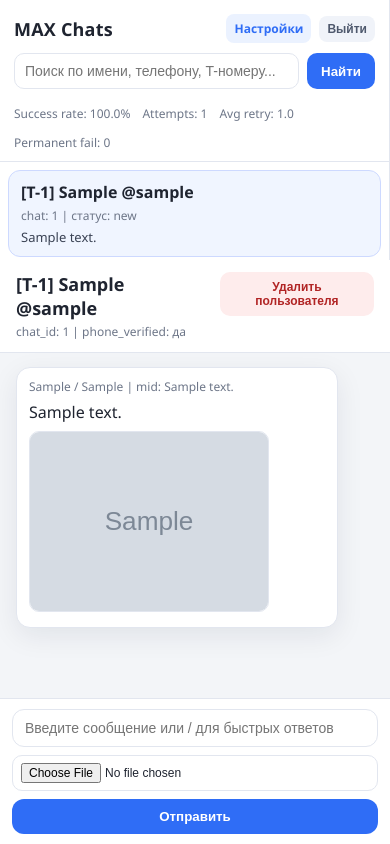
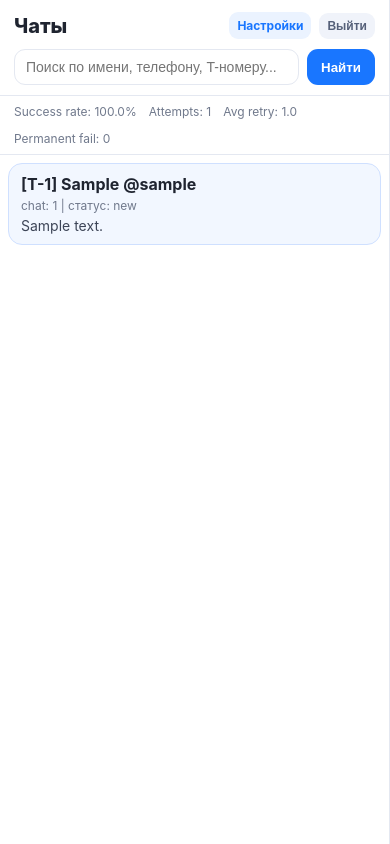
Before and after one commit to Rekhmunov/bot_max, a FastAPI app: page /admin/chats in a window 390 px wide. Run offline with FastAPI, Linux system fonts and the light colour scheme; the visitor is signed in with stand-in values (Sample User, id 1); tables that the repository leaves empty hold one stand-in row (values such as "Sample post"); grey boxes marked "Sample" are stand-in pictures.

Commit message:
Redesign mobile chats UI with list-detail navigation
Co-authored-by: Rekhmunov <Rekhmunov@users.noreply.github.com>

```diff
--- a/app/main.py
+++ b/app/main.py
@@ -332,13 +332,14 @@ async def admin_chats_page(
         op_error = "Повторная отправка не удалась"
 
     threads = load_chat_threads(db, query=q)
+    has_explicit_conversation = conversation_id is not None
     active_thread = None
     if conversation_id is not None:
         for item in threads:
             if item.conversation_id == conversation_id:
                 active_thread = item
                 break
-    if active_thread is None and threads:
+    if active_thread is None and threads and not has_explicit_conversation:
         active_thread = threads[0]
     messages = []
     if active_thread:
--- a/app/templates/admin_chats.html
+++ b/app/templates/admin_chats.html
@@ -6,26 +6,25 @@
   <title>Max Admin Chats</title>
   <style>
     :root {
-      --bg: #f3f5f8;
+      --bg: #f6f8fc;
       --panel: #ffffff;
-      --panel-soft: #f8fafc;
-      --line: #e2e6ef;
+      --line: #e4e8f1;
       --text: #1f2430;
-      --muted: #6d7688;
-      --accent: #2f6df6;
-      --accent-soft: #ebf2ff;
+      --muted: #70798c;
+      --accent: #1976ff;
+      --accent-soft: #ebf3ff;
       --danger: #e34a4a;
-      --danger-soft: #feecec;
-      --ok-soft: #e9f8ef;
-      --ok: #207a49;
-      --failed: #b12424;
-      --shadow: 0 8px 28px rgba(18, 30, 52, 0.08);
+      --danger-soft: #fff0f0;
+      --ok: #1f7a47;
+      --ok-soft: #eaf8f0;
+      --shadow: 0 10px 28px rgba(12, 31, 66, 0.08);
+      --radius: 14px;
     }
     * { box-sizing: border-box; }
     html, body { height: 100%; }
     body {
       margin: 0;
-      font-family: "Segoe UI", Arial, sans-serif;
+      font-family: -apple-system, BlinkMacSystemFont, "Segoe UI", Arial, sans-serif;
       background: var(--bg);
       color: var(--text);
     }
@@ -34,29 +33,30 @@
       grid-template-columns: 360px 1fr;
       height: 100vh;
     }
-    .sidebar {
+    .chat-list {
       border-right: 1px solid var(--line);
       background: var(--panel);
-      display: flex;
-      flex-direction: column;
       min-width: 0;
+      display: grid;
+      grid-template-rows: auto auto 1fr;
     }
-    .brand {
-      padding: 14px 14px 10px;
+    .list-head {
+      padding: 12px 14px 10px;
       border-bottom: 1px solid var(--line);
       display: grid;
       gap: 10px;
+      background: var(--panel);
     }
-    .brand-top {
+    .list-title-row {
       display: flex;
       align-items: center;
       justify-content: space-between;
       gap: 10px;
     }
-    .brand-title {
-      font-size: 18px;
+    .list-title {
+      margin: 0;
+      font-size: 20px;
       font-weight: 800;
-      letter-spacing: 0.2px;
     }
     .top-actions {
       display: flex;
@@ -68,15 +68,15 @@
       color: var(--accent);
       font-size: 12px;
       font-weight: 700;
+      border-radius: 9px;
+      background: var(--accent-soft);
       padding: 6px 8px;
-      border-radius: 8px;
-      background: var(--accent-soft);
     }
     .top-btn {
       border: 0;
-      background: #f0f3f9;
-      color: #4f596d;
-      border-radius: 8px;
+      border-radius: 9px;
+      background: #f0f3fa;
+      color: #556079;
       padding: 6px 8px;
       font-size: 12px;
       font-weight: 700;
@@ -88,53 +88,64 @@
       gap: 8px;
     }
     .search-form input {
+      border: 1px solid var(--line);
+      border-radius: 11px;
+      padding: 9px 11px;
+      font-size: 14px;
       width: 100%;
-      border: 1px solid var(--line);
-      border-radius: 10px;
-      padding: 9px 10px;
-      font-size: 14px;
       background: #fff;
     }
     .search-form button {
       border: 0;
-      border-radius: 10px;
+      border-radius: 11px;
       background: var(--accent);
       color: #fff;
       font-weight: 700;
+      padding: 0 14px;
       cursor: pointer;
-      padding: 0 14px;
+    }
+    .metrics {
+      padding: 8px 14px;
+      border-bottom: 1px solid var(--line);
+      color: var(--muted);
+      font-size: 12px;
+      display: flex;
+      gap: 12px;
+      flex-wrap: wrap;
     }
     .threads {
       overflow: auto;
       padding: 8px;
       display: grid;
       gap: 6px;
+      align-content: start;
     }
     .thread {
       display: block;
       text-decoration: none;
       color: inherit;
+      background: #fff;
       border: 1px solid transparent;
-      border-radius: 12px;
+      border-radius: var(--radius);
       padding: 10px 12px;
-      background: #fff;
     }
     .thread:hover {
       border-color: var(--line);
-      background: var(--panel-soft);
+      background: #fbfdff;
     }
     .thread.active {
-      border-color: #cdd9ff;
-      background: #f0f5ff;
+      border-color: #cfe0ff;
+      background: #f2f7ff;
     }
     .thread-head {
       display: flex;
+      align-items: center;
       justify-content: space-between;
-      align-items: center;
       gap: 8px;
       margin-bottom: 4px;
     }
     .thread-name {
+      font-size: 16px;
       font-weight: 700;
       min-width: 0;
       white-space: nowrap;
@@ -142,65 +153,88 @@
       text-overflow: ellipsis;
     }
     .thread-meta {
+      font-size: 12px;
       color: var(--muted);
-      font-size: 12px;
       margin-bottom: 4px;
       white-space: nowrap;
       overflow: hidden;
       text-overflow: ellipsis;
     }
     .thread-preview {
-      color: #3a4254;
-      font-size: 13px;
+      font-size: 14px;
+      color: #3d4557;
       white-space: nowrap;
       overflow: hidden;
       text-overflow: ellipsis;
     }
-    .alert-dot {
+    .dot-new,
+    .dot-error {
       width: 10px;
       height: 10px;
       border-radius: 50%;
-      background: var(--danger);
       flex: 0 0 auto;
     }
-    .chat {
+    .dot-new { background: #2d7cff; }
+    .dot-error { background: var(--danger); }
+
+    .chat-screen {
+      min-width: 0;
+      height: 100vh;
       display: grid;
       grid-template-rows: auto 1fr auto;
-      min-width: 0;
-      height: 100vh;
     }
     .chat-header {
+      padding: 10px 12px;
+      border-bottom: 1px solid var(--line);
       background: var(--panel);
-      border-bottom: 1px solid var(--line);
-      padding: 12px 16px;
-      display: flex;
-      justify-content: space-between;
-      align-items: flex-start;
-      gap: 12px;
+      display: grid;
+      grid-template-columns: auto 1fr auto;
+      align-items: center;
+      gap: 8px;
     }
+    .back-btn {
+      border: 0;
+      background: transparent;
+      color: #222f4b;
+      width: 32px;
+      height: 32px;
+      border-radius: 50%;
+      font-size: 24px;
+      line-height: 1;
+      cursor: pointer;
+    }
+    .back-btn:hover { background: #f1f4fb; }
+    .chat-title-wrap { min-width: 0; }
     .chat-title {
       margin: 0;
       font-size: 18px;
       font-weight: 800;
+      white-space: nowrap;
+      overflow: hidden;
+      text-overflow: ellipsis;
     }
     .chat-sub {
-      margin-top: 3px;
+      margin-top: 2px;
       color: var(--muted);
       font-size: 12px;
+      white-space: nowrap;
+      overflow: hidden;
+      text-overflow: ellipsis;
     }
     .danger-btn {
       border: 0;
-      border-radius: 10px;
-      background: var(--danger-soft);
-      color: var(--failed);
-      font-size: 12px;
-      font-weight: 800;
+      border-radius: 9px;
       padding: 8px 10px;
       cursor: pointer;
+      background: var(--danger-soft);
+      color: var(--danger);
+      font-weight: 800;
+      font-size: 12px;
+      white-space: nowrap;
     }
     .messages-wrap {
       overflow: auto;
-      padding: 14px 16px;
+      padding: 12px;
       display: flex;
       flex-direction: column;
       gap: 10px;
@@ -209,39 +243,40 @@
       border-radius: 10px;
       padding: 8px 10px;
       font-size: 13px;
-      margin-bottom: 8px;
     }
     .notice.ok { background: var(--ok-soft); color: var(--ok); }
-    .notice.err { background: var(--danger-soft); color: var(--failed); }
+    .notice.err { background: var(--danger-soft); color: var(--danger); }
     .bubble {
-      max-width: 78%;
+      max-width: 82%;
       border: 1px solid var(--line);
       border-radius: 14px;
       padding: 10px 12px;
       background: #fff;
       box-shadow: var(--shadow);
+      word-break: break-word;
     }
     .bubble.customer {
       align-self: flex-start;
       border-bottom-left-radius: 6px;
-      background: #f9fbff;
+      background: #fbfdff;
     }
     .bubble.bot {
       align-self: flex-end;
       border-bottom-right-radius: 6px;
-      background: #f1f6ff;
+      background: #f2f7ff;
     }
     .bubble-meta {
       font-size: 12px;
       color: var(--muted);
       margin-bottom: 6px;
     }
-    .bubble-text { white-space: pre-wrap; word-break: break-word; }
+    .bubble-text { white-space: pre-wrap; }
     .bubble img {
       margin-top: 8px;
       max-width: 240px;
+      width: 100%;
+      border-radius: 10px;
       border: 1px solid var(--line);
-      border-radius: 10px;
     }
     .delivery {
       display: inline-block;
@@ -252,14 +287,13 @@
       font-weight: 800;
     }
     .delivery.sent { background: var(--ok-soft); color: var(--ok); }
-    .delivery.queued { background: var(--accent-soft); color: var(--accent); }
-    .delivery.failed { background: var(--danger-soft); color: var(--failed); }
+    .delivery.queued { background: #eef4ff; color: var(--accent); }
+    .delivery.failed { background: var(--danger-soft); color: var(--danger); }
     .delivery-error {
       margin-top: 6px;
-      color: var(--failed);
+      color: var(--danger);
       font-size: 12px;
       white-space: pre-wrap;
-      word-break: break-word;
     }
     .actions {
       margin-top: 8px;
@@ -273,7 +307,7 @@
       border: 1px solid var(--line);
       border-radius: 8px;
       padding: 6px 8px;
-      min-width: 170px;
+      min-width: 160px;
       font-size: 13px;
     }
     .btn {
@@ -285,50 +319,65 @@
       font-weight: 700;
     }
     .btn.primary { background: var(--accent-soft); color: var(--accent); }
-    .btn.danger { background: var(--danger-soft); color: var(--failed); }
+    .btn.danger { background: var(--danger-soft); color: var(--danger); }
+
     .compose {
       border-top: 1px solid var(--line);
       background: var(--panel);
-      padding: 10px 12px;
+      padding: 10px;
       display: grid;
       gap: 8px;
     }
     .compose-row {
       display: grid;
-      grid-template-columns: 1fr auto auto;
+      grid-template-columns: auto 1fr auto;
       gap: 8px;
       align-items: center;
+    }
+    .attach-wrap {
+      position: relative;
+      width: 36px;
+      height: 36px;
+      border: 1px solid var(--line);
+      border-radius: 50%;
+      background: #fff;
+      display: inline-flex;
+      align-items: center;
+      justify-content: center;
+      color: #58637d;
+      font-size: 18px;
+      cursor: pointer;
+      user-select: none;
+    }
+    .attach-wrap input[type="file"] {
+      position: absolute;
+      inset: 0;
+      opacity: 0;
+      cursor: pointer;
     }
     .compose input[type="text"] {
       width: 100%;
       border: 1px solid var(--line);
-      border-radius: 12px;
+      border-radius: 18px;
       padding: 10px 12px;
-      font-size: 14px;
-      background: #fff;
+      font-size: 15px;
     }
-    .compose input[type="file"] {
-      border: 1px solid var(--line);
-      border-radius: 10px;
-      padding: 7px 8px;
-      background: #fff;
-      font-size: 12px;
-    }
-    .compose button[type="submit"] {
+    .send-btn {
       border: 0;
-      border-radius: 12px;
+      border-radius: 18px;
       background: var(--accent);
       color: #fff;
       font-weight: 800;
       padding: 10px 14px;
       cursor: pointer;
+      font-size: 14px;
     }
     .slash-menu {
       display: none;
       border: 1px solid var(--line);
       border-radius: 12px;
       background: #fff;
-      max-height: 190px;
+      max-height: 180px;
       overflow: auto;
       box-shadow: var(--shadow);
     }
@@ -336,41 +385,50 @@
       padding: 8px 10px;
       cursor: pointer;
       font-size: 13px;
-      border-bottom: 1px solid #f0f3f8;
+      border-bottom: 1px solid #eef2f8;
     }
     .slash-item:last-child { border-bottom: 0; }
-    .slash-item:hover { background: #f5f8ff; }
-    .footer-metrics {
-      margin-top: 6px;
-      color: var(--muted);
-      font-size: 12px;
-      display: flex;
-      gap: 12px;
-      flex-wrap: wrap;
-    }
+    .slash-item:hover { background: #f5f9ff; }
     .empty {
-      padding: 18px;
+      padding: 20px;
       color: var(--muted);
       text-align: center;
     }
-    @media (max-width: 1100px) {
-      .app { grid-template-columns: 300px 1fr; }
-    }
-    @media (max-width: 860px) {
+
+    .mobile-only { display: none; }
+    .desktop-only { display: inline-flex; }
+
+    @media (max-width: 900px) {
       .app { grid-template-columns: 1fr; }
-      .sidebar { height: 260px; }
-      .chat { height: calc(100vh - 260px); }
-      .bubble { max-width: 90%; }
-      .compose-row { grid-template-columns: 1fr; }
+      .chat-list,
+      .chat-screen {
+        height: 100vh;
+      }
+      .mobile-only { display: inline-flex; }
+      .desktop-only { display: none; }
+
+      .chat-list.hidden-mobile,
+      .chat-screen.hidden-mobile {
+        display: none;
+      }
+      .chat-screen {
+        border-right: 0;
+      }
+      .bubble {
+        max-width: 92%;
+      }
+      .danger-btn {
+        padding: 7px 9px;
+      }
     }
   </style>
 </head>
 <body>
   <div class="app">
-    <aside class="sidebar">
-      <div class="brand">
-        <div class="brand-top">
-          <div class="brand-title">MAX Chats</div>
+    <aside class="chat-list {% if active_thread and mobile_chat_view %}hidden-mobile{% endif %}" id="chat-list-screen">
+      <div class="list-head">
+        <div class="list-title-row">
+          <h1 class="list-title">Чаты</h1>
           <div class="top-actions">
             <a class="top-link" href="/admin">Настройки</a>
             <form method="post" action="/admin/logout">
@@ -382,24 +440,26 @@
           <input name="q" value="{{ query }}" placeholder="Поиск по имени, телефону, T-номеру..." />
           <button type="submit">Найти</button>
         </form>
-        <div class="footer-metrics">
+      </div>
+      <div class="metrics">
           <span>Success rate: {{ delivery_metrics.success_rate }}%</span>
           <span>Attempts: {{ delivery_metrics.total_sent_attempts }}</span>
           <span>Avg retry: {{ delivery_metrics.avg_retry_count }}</span>
           <span>Permanent fail: {{ delivery_metrics.permanent_failures }}</span>
-        </div>
       </div>
 
       <div class="threads">
         {% if threads %}
           {% for thread in threads %}
-            <a class="thread {% if active_thread and active_thread.conversation_id == thread.conversation_id %}active{% endif %}" href="/admin/chats?conversation_id={{ thread.conversation_id }}&q={{ query }}">
+            <a class="thread {% if active_thread and active_thread.conversation_id == thread.conversation_id %}active{% endif %}" href="/admin/chats?conversation_id={{ thread.conversation_id }}&q={{ query }}&view=chat">
               <div class="thread-head">
                 <div class="thread-name">
                   {% if thread.ticket_no %}[T-{{ thread.ticket_no }}] {% endif %}{{ thread.customer_label }}
                 </div>
                 {% if thread.has_delivery_errors %}
-                  <span class="alert-dot" title="Есть ошибки доставки"></span>
+                  <span class="dot-error" title="Есть ошибки доставки"></span>
+                {% elif thread.is_new %}
+                  <span class="dot-new" title="Новый чат"></span>
                 {% endif %}
               </div>
               <div class="thread-meta">chat: {{ thread.chat_id }} | статус: {{ thread.status }}</div>
@@ -412,10 +472,11 @@
       </div>
     </aside>
 
-    <main class="chat">
+    <main class="chat-screen {% if not active_thread or not mobile_chat_view %}hidden-mobile{% endif %}" id="chat-screen">
       {% if active_thread %}
         <div class="chat-header">
-          <div>
+          <a class="back-btn mobile-only" href="/admin/chats?q={{ query }}" aria-label="Назад к чатам">‹</a>
+          <div class="chat-title-wrap">
             <h2 class="chat-title">
               {% if active_thread.ticket_no %}[T-{{ active_thread.ticket_no }}] {% endif %}
               {{ active_thread.customer_label }}
@@ -490,6 +551,10 @@
         <section class="compose">
           <form method="post" action="/admin/chats/{{ active_thread.conversation_id }}/send" enctype="multipart/form-data">
             <div class="compose-row">
+              <label class="attach-wrap" title="Прикрепить файл">
+                📎
+                <input type="file" name="photo" accept=".png,.jpg,.jpeg,.gif,.webp" />
+              </label>
               <input
                 id="message-input"
                 type="text"
@@ -497,8 +562,7 @@
                 autocomplete="off"
                 placeholder="Введите сообщение или / для быстрых ответов"
               />
-              <input type="file" name="photo" accept=".png,.jpg,.jpeg,.gif,.webp" />
-              <button type="submit">Отправить</button>
+              <button class="send-btn" type="submit">Отправить</button>
             </div>
             <div id="slash-menu" class="slash-menu"></div>
           </form>
```
Also changed, not shown: app/manager_bridge.py (+8 -0 lines), smoke_test.py (+14 -0 lines).
